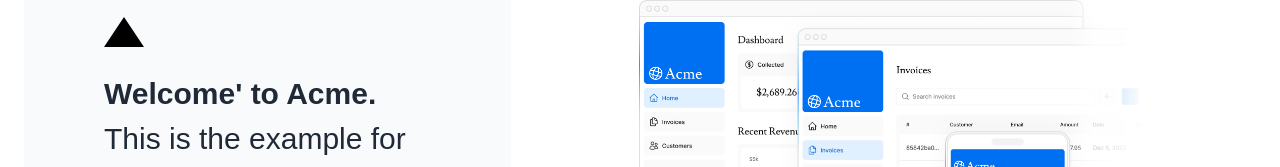
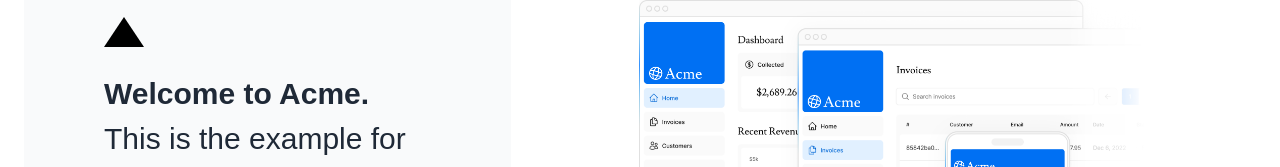
Before and after one commit to RenanFrS/next-project-vercel, a Next.js app: page / in a window 1280 px wide. Shown: the part 320-487 px from the top of the page. Built offline with nearby package versions, Linux system fonts and the light colour scheme; a web font is replaced by a local one.

Commit message:
fix: for deploy on vercel

```diff
--- a/app/page.tsx
+++ b/app/page.tsx
@@ -15,7 +15,7 @@
         <div className="flex flex-col justify-center gap-6 rounded-lg bg-gray-50 px-6 py-10 md:w-2/5 md:px-20">
         <div className={styles.shape}/>
           <p className={`${tektur.className} text-xl text-gray-800 md:text-3xl md:leading-normal`}>
-            <strong>Welcome' to Acme.</strong> This is the example for the{' '}
+            <strong>Welcome to Acme.</strong> This is the example for the{' '}
             <a href="https://nextjs.org/learn/" className="text-blue-500">
               Next.js Learn Course
             </a>
--- a/app/ui/customers/table.tsx
+++ b/app/ui/customers/table.tsx
@@ -1,10 +1,7 @@
 import Image from 'next/image';
 import { tektur } from '@/app/ui/fonts';
 import Search from '@/app/ui/search';
-import {
-  CustomersTableType,
-  FormattedCustomersTable,
-} from '@/app/lib/definitions';
+import { FormattedCustomersTable } from '@/app/lib/definitions';
 
 export default async function CustomersTable({
   customers,
--- a/app/ui/dashboard/revenue-chart.tsx
+++ b/app/ui/dashboard/revenue-chart.tsx
@@ -1,7 +1,6 @@
 import { generateYAxis } from '@/app/lib/utils';
 import { CalendarIcon } from '@heroicons/react/24/outline';
 import { tektur } from '@/app/ui/fonts';
-import { Revenue } from '@/app/lib/definitions';
 import { fetchRevenue } from '@/app/lib/data';
 
 // This component is representational only.
```
